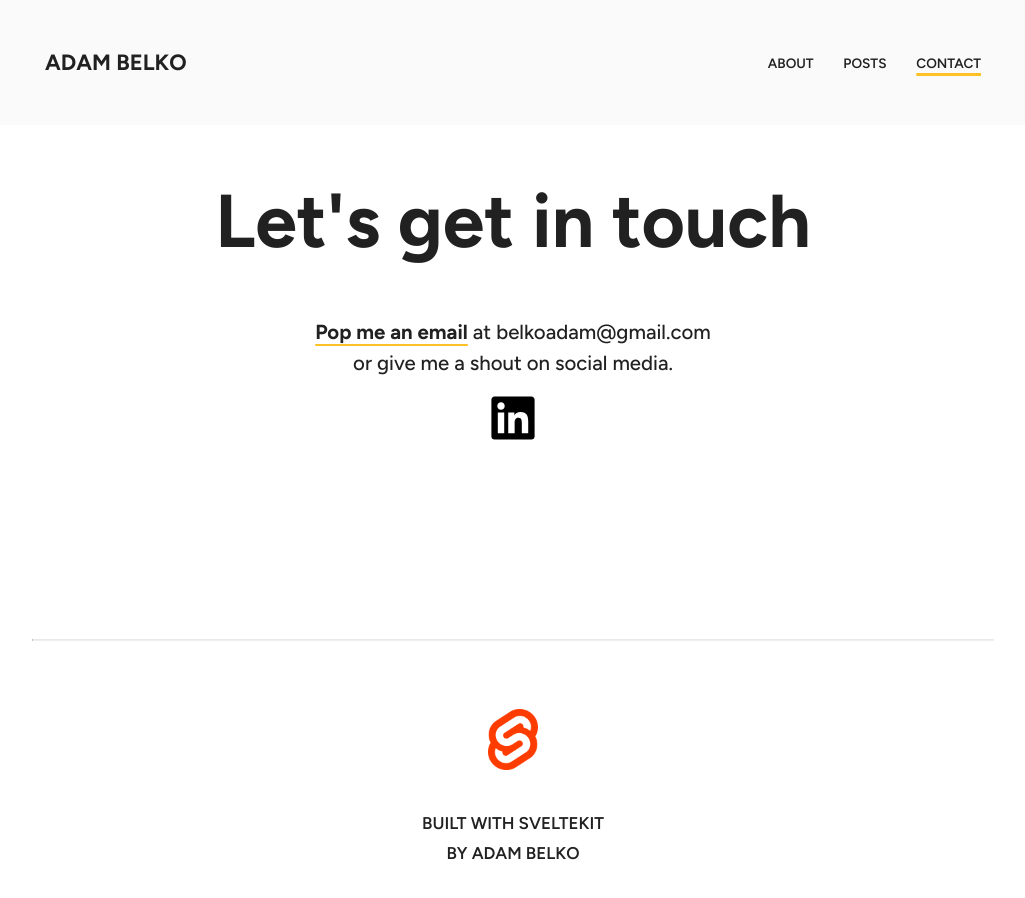
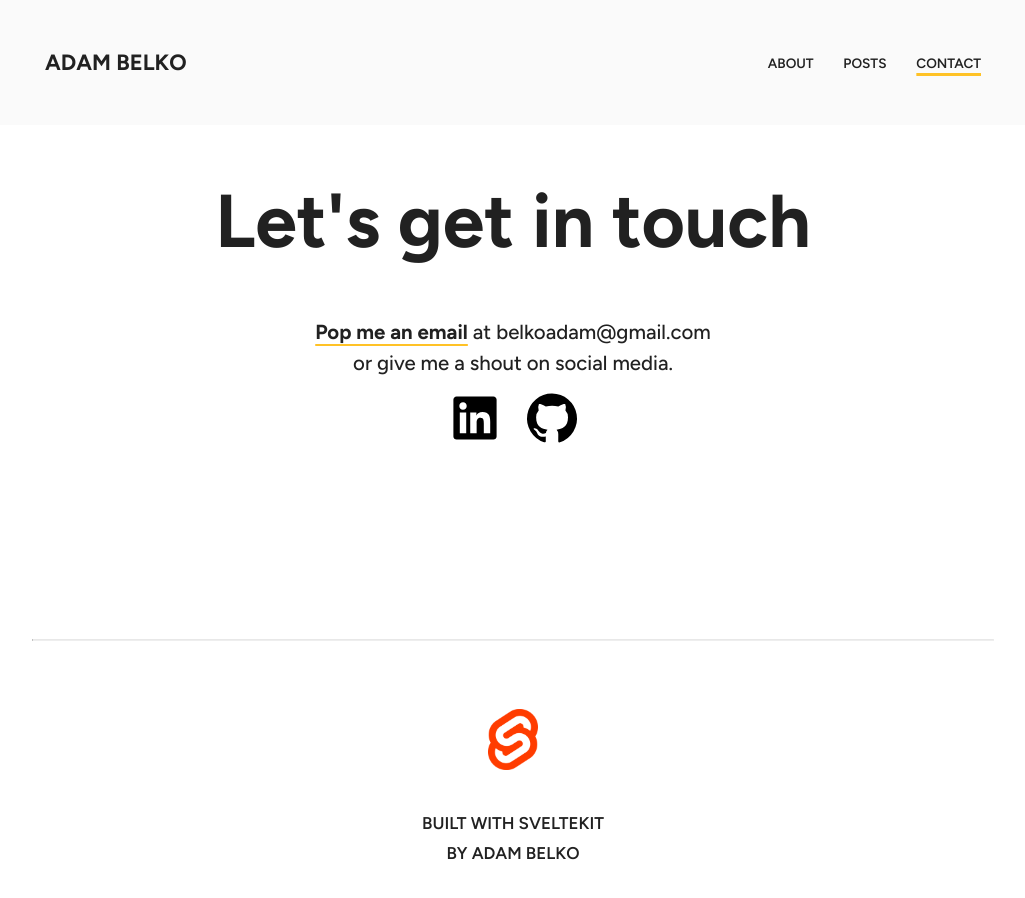
Before and after one commit to adambelko/personal-website, a SvelteKit app: page /contact in a window 1280 px wide. Shown: the top 898 px of the page, without its empty margins (127-1152 px from the left). Built offline with nearby package versions, Linux system fonts and the light colour scheme.

Commit message:
add github icon

```diff
--- a/src/routes/contact/+page.svelte
+++ b/src/routes/contact/+page.svelte
@@ -6,11 +6,18 @@
         </p>
         <p>or give me a shout on social media.</p>
     </div>
-    <a href="https://www.linkedin.com/in/adam-belko/" target="_blank">
-        <svg height="60" viewBox="0 0 100 100" width="60" xmlns="http://www.w3.org/2000/svg">
-            <path d="m80.667 14h-61.352c-2.934 0-5.315 2.325-5.315 5.188v61.617c0 2.867 2.381 5.195 5.315 5.195h61.352c2.936 0 5.333-2.328 5.333-5.195v-61.617c0-2.863-2.397-5.188-5.333-5.188zm-45.313 61.354h-10.684v-34.359h10.684zm-5.342-39.057c-3.423 0-6.19-2.774-6.19-6.194 0-3.415 2.767-6.189 6.19-6.189 3.415 0 6.189 2.774 6.189 6.189 0 3.42-2.774 6.194-6.189 6.194zm45.338 39.057h-10.667v-16.708c0-3.986-.078-9.111-5.551-9.111-5.558 0-6.405 4.341-6.405 8.822v16.998h-10.675v-34.36h10.245v4.692h.146c1.426-2.7 4.91-5.549 10.106-5.549 10.806 0 12.802 7.114 12.802 16.369v18.847z"/>
-        </svg>
-    </a>
+    <div class="platforms">
+        <a href="https://www.linkedin.com/in/adam-belko/" target="_blank">
+            <svg height="60" viewBox="0 0 100 100" width="60" xmlns="http://www.w3.org/2000/svg">
+                <path d="m80.667 14h-61.352c-2.934 0-5.315 2.325-5.315 5.188v61.617c0 2.867 2.381 5.195 5.315 5.195h61.352c2.936 0 5.333-2.328 5.333-5.195v-61.617c0-2.863-2.397-5.188-5.333-5.188zm-45.313 61.354h-10.684v-34.359h10.684zm-5.342-39.057c-3.423 0-6.19-2.774-6.19-6.194 0-3.415 2.767-6.189 6.19-6.189 3.415 0 6.189 2.774 6.189 6.189 0 3.42-2.774 6.194-6.189 6.194zm45.338 39.057h-10.667v-16.708c0-3.986-.078-9.111-5.551-9.111-5.558 0-6.405 4.341-6.405 8.822v16.998h-10.675v-34.36h10.245v4.692h.146c1.426-2.7 4.91-5.549 10.106-5.549 10.806 0 12.802 7.114 12.802 16.369v18.847z"/>
+            </svg>
+        </a>
+        <a href="https://github.com/adambelko" target="_blank">
+            <svg xmlns="http://www.w3.org/2000/svg" height="60" width="60" data-name="Layer 1" viewBox="0 0 24 24" >
+                <path d="M12,2.2467A10.00042,10.00042,0,0,0,8.83752,21.73419c.5.08752.6875-.21247.6875-.475,0-.23749-.01251-1.025-.01251-1.86249C7,19.85919,6.35,18.78423,6.15,18.22173A3.636,3.636,0,0,0,5.125,16.8092c-.35-.1875-.85-.65-.01251-.66248A2.00117,2.00117,0,0,1,6.65,17.17169a2.13742,2.13742,0,0,0,2.91248.825A2.10376,2.10376,0,0,1,10.2,16.65923c-2.225-.25-4.55-1.11254-4.55-4.9375a3.89187,3.89187,0,0,1,1.025-2.6875,3.59373,3.59373,0,0,1,.1-2.65s.83747-.26251,2.75,1.025a9.42747,9.42747,0,0,1,5,0c1.91248-1.3,2.75-1.025,2.75-1.025a3.59323,3.59323,0,0,1,.1,2.65,3.869,3.869,0,0,1,1.025,2.6875c0,3.83747-2.33752,4.6875-4.5625,4.9375a2.36814,2.36814,0,0,1,.675,1.85c0,1.33752-.01251,2.41248-.01251,2.75,0,.26251.1875.575.6875.475A10.0053,10.0053,0,0,0,12,2.2467Z"></path>
+            </svg>
+        </a>
+    </div>
 </div>
 
 <style>
@@ -53,4 +60,9 @@
     svg:hover {
         fill: #0A66C2;
     }
+
+    .platforms {
+        display: flex;
+        gap: 1rem;
+    }
 </style>
```
